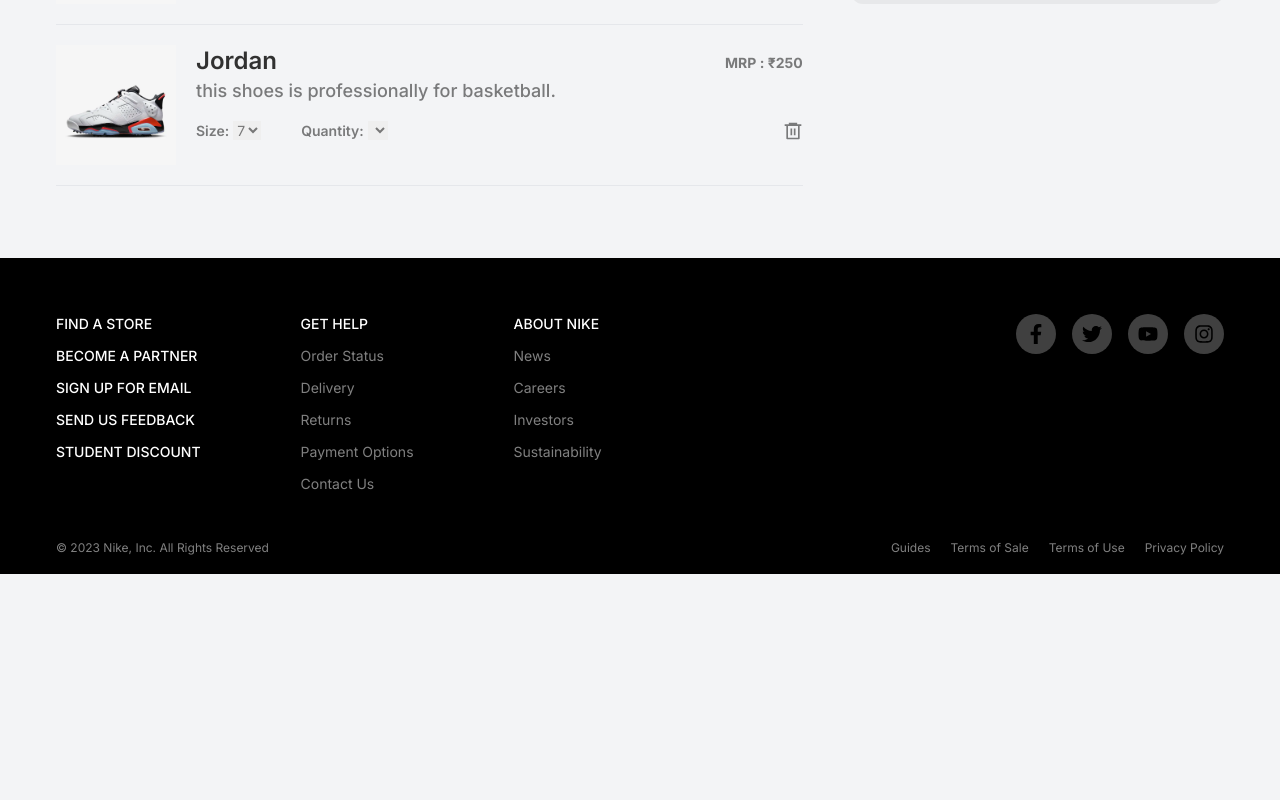
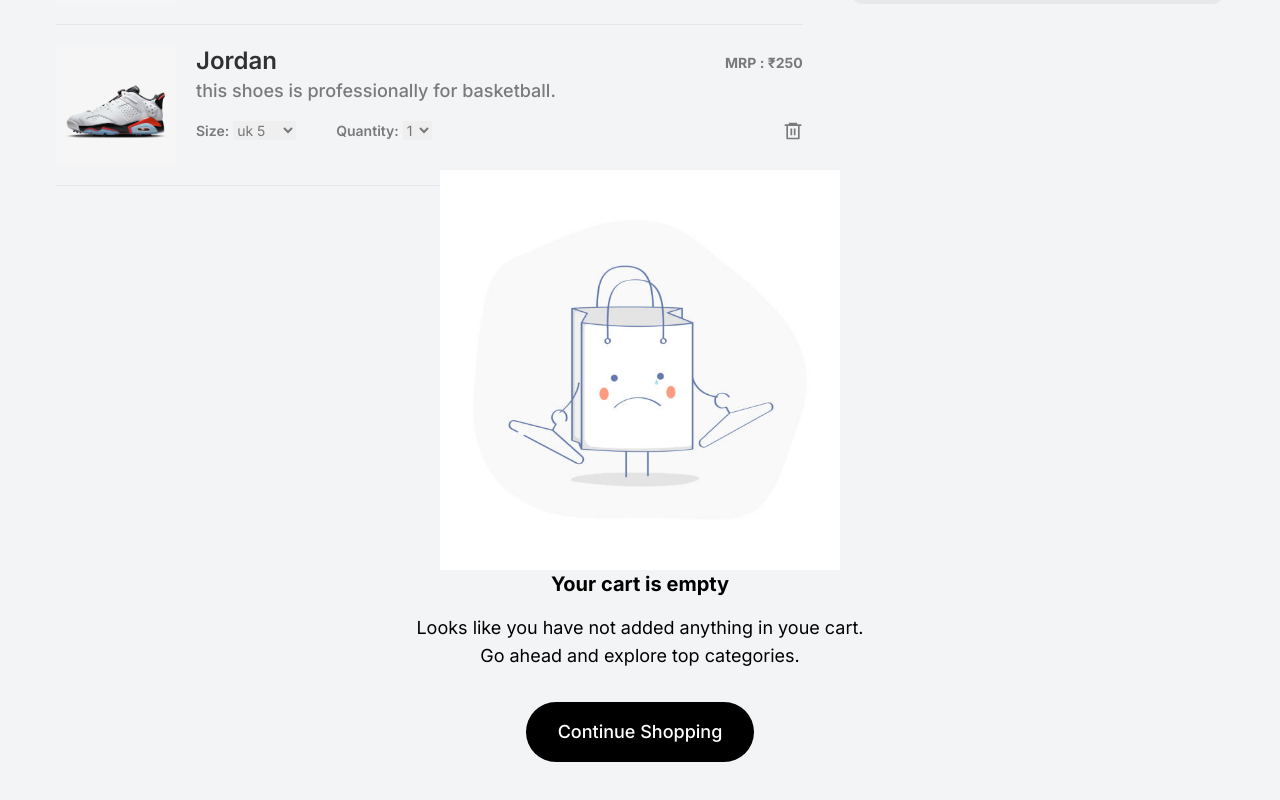
Before and after one commit to gaurab-magar/nike, a Next.js app: page /Cart in a window 1280 px wide. Shown: the part 540-1340 px from the top of the page. Before the commit the page ends 1114 px from the top, so only its background shows below. Built offline with nearby package versions, Linux system fonts and the light colour scheme.

Commit message:
success and failed page implemented

```diff
--- a/src/app/Cart/page.js
+++ b/src/app/Cart/page.js
@@ -1,6 +1,8 @@
 import React from 'react'
 import Wrapper from '../Components/Wrapper'
 import Cartitem from '../Components/Cartitem'
+import Image from 'next/image'
+import Link from 'next/link'
 
 const page = () => {
   return (
@@ -28,7 +30,7 @@
                                 Subtotal
                             </div>
                             <div className="text-md md:text-lg font-medium text-black">
-                                &#8377;subtotal
+                                &#8377;400.00
                             </div>
                         </div>
                         <div className="text-sm md:text-md py-5 border-t mt-5">
@@ -44,6 +46,17 @@
                     </div>
                 </div>
             </div>
+            <div className='flex-[2] flex flex-col items-center pb-[50px] md:-mt-14'>
+                <Image src={'/assets/empty-cart.jpg'} width={300} height={300} className='w-[300px] md:w-[400px]' />
+                <span className='text-xl font-bold'>Your cart is empty</span>
+                <span className='text-center mt-4'>
+                    Looks like you have not added anything in youe cart.<br/>
+                    Go ahead and explore top categories.
+                </span>
+                <Link href={'/'} className='py-4 px-8 rounded-full bg-black text-white text-lg font-medium transition-transform active:scale-95 mb-3 hover:opacity-75 mt-8'>
+                    Continue Shopping
+                </Link>
+            </div>
         </Wrapper>
     </div>
   )
--- a/src/app/Components/Cartitem.js
+++ b/src/app/Components/Cartitem.js
@@ -46,13 +46,18 @@
                             <select
                                 className="hover:text-black"
                                >
-                                <option>7</option>
+                                <option>uk 5</option>
+                                <option>UK 6</option>
+                                <option>UK 7.5</option>
                             </select>
                         </div>
 
                         <div className="flex items-center gap-1">
                             <div className="font-semibold">Quantity:</div>
                             <select>
+                                <option>1</option>
+                                <option>2</option>
+                                <option>3</option>
                             </select>
                         </div>
                     </div>
--- /dev/null
+++ b/src/app/failed/page.js
@@ -0,0 +1,25 @@
+import React from "react";
+import Link from "next/link";
+import Wrapper from "../Components/Wrapper";
+
+const Failed = () => {
+    return (
+        <div className="min-h-[500px] flex items-center">
+            <Wrapper>
+                <div className="max-w-[600px] rounded-lg p-5 border border-black mx-auto flex flex-col">
+                    <div className="text-2xl font-bold">Payment failed!</div>
+                    <div className="text-base mt-5">
+                        For any product related query, drop an email to
+                    </div>
+                    <div className="underline">gdikshan10@gmail.com</div>
+
+                    <Link href="/" className="font-bold mt-5">
+                        Continue Shopping
+                    </Link>
+                </div>
+            </Wrapper>
+        </div>
+    );
+};
+
+export default Failed;
--- a/src/app/page.js
+++ b/src/app/page.js
@@ -17,7 +17,7 @@
                 during extended stretches of running.
             </div>
         </section>
-        <section id="product" className="grid grid-cols-1 md:grid-cols-2 lg:grid-cols-3 gap-5 my-6 py-4 px-5 md:px-0">
+        <section id="product" className="grid grid-cols-1 md:grid-cols-2 lg:grid-cols-3 gap-5 my-6 py-4 px-2 md:px-0">
           <ProductCard />
           <ProductCard />
           <ProductCard />
--- /dev/null
+++ b/src/app/success/page.js
@@ -0,0 +1,30 @@
+import React from "react";
+import Link from "next/link";
+import Wrapper from "../Components/Wrapper";
+
+const Success = () => {
+    return (
+        <div className="min-h-[500px] flex items-center">
+            <Wrapper>
+                <div className="max-w-[600px] rounded-lg p-5 border border-black mx-auto flex flex-col">
+                    <div className="text-2xl font-bold">
+                        Thanks for shopping with us!
+                    </div>
+                    <div className="text-lg font-bold mt-2">
+                        Your order has been placed successfully.
+                    </div>
+                    <div className="text-base mt-5">
+                        For any product related query, drop an email to
+                    </div>
+                    <div className="underline">gdikshan10@gmail.com</div>
+
+                    <Link href="/" className="font-bold mt-5">
+                        Continue Shopping
+                    </Link>
+                </div>
+            </Wrapper>
+        </div>
+    );
+};
+
+export default Success;
```
